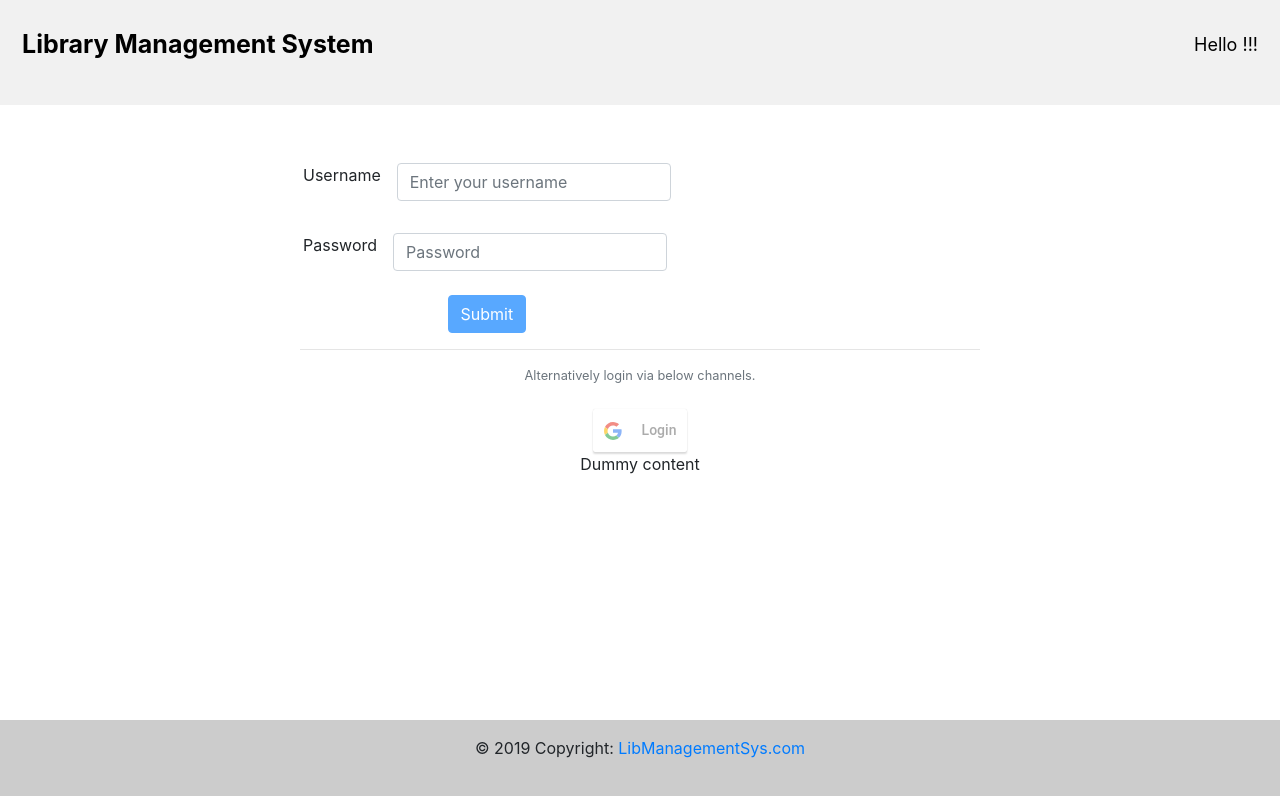
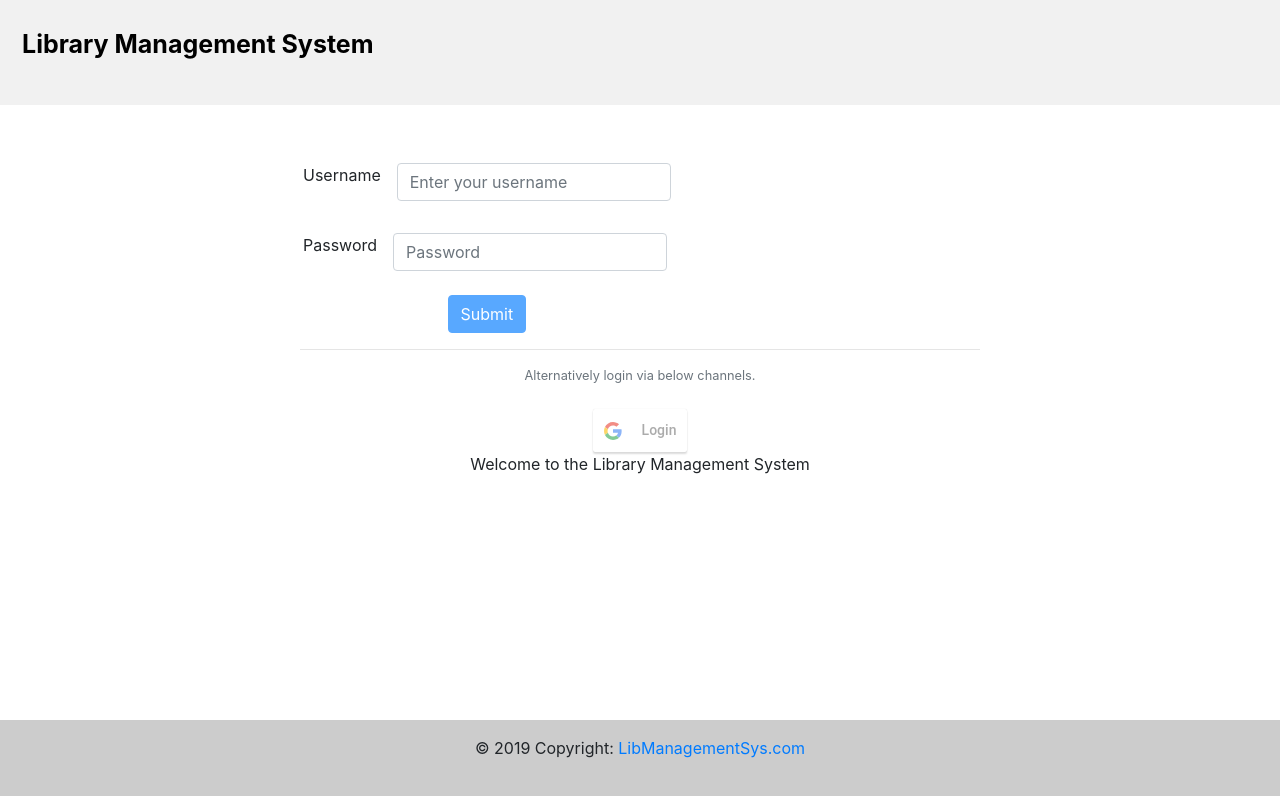
Before and after one commit to SuprasannaBhaumik/library-management-system, a React (Create React App) app: page /home in a window 1280 px wide. Shown: the top 796 px of the page. Built offline with nearby package versions, Linux system fonts and the light colour scheme.

Commit message:
with logged in users redirected to landing page on successful login

```diff
--- a/package.json
+++ b/package.json
@@ -8,13 +8,17 @@
     "@types/react": "16.8.19",
     "@types/react-dom": "16.8.4",
     "@types/react-facebook-login": "^4.1.0",
+    "@types/react-router-dom": "^4.3.3",
     "bootstrap": "^4.3.1",
     "react": "^16.8.6",
     "react-bootstrap": "^1.0.0-beta.9",
+    "react-bootstrap-tabs": "^1.0.2",
     "react-dom": "^16.8.6",
     "react-facebook-login": "^4.1.1",
     "react-google-login": "^5.0.4",
     "react-linkedin-login-oauth2": "^1.0.6",
+    "react-navigation": "^3.11.0",
+    "react-router-dom": "^5.0.1",
     "react-scripts": "3.0.1",
     "typescript": "3.5.1"
   },
--- a/src/App.tsx
+++ b/src/App.tsx
@@ -1,24 +1,29 @@
 import React from 'react';
+
 import './App.css';
 
 import Login from './login/view/Login';
-
 import GoogleLogin from 'react-google-login';
-import FacebookLogin from 'react-facebook-login';
+// import FacebookLogin from 'react-facebook-login';
 
 import LMSHeader  from './application/view/LMSHeader';
 import LMSFooter  from './application/view/LMSFooter';
+import Home from './application/view/Home';
+
 import Form from 'react-bootstrap/Form';
-
 import Row from 'react-bootstrap/Row';
 import Col from 'react-bootstrap/Col';
 
+import { Redirect, Route, Switch } from 'react-router-dom';
+
 interface InternalState {
     username: string;
+    imgUrl: string;
+    loggedIn: boolean;
 }
 
-interface Props {
-
+interface Props{
+    // history: any;
 }
 
 class App extends React.Component<Props, InternalState> {
@@ -29,12 +34,15 @@ class App extends React.Component<Props, InternalState> {
         super(props);
 
         this.state ={
-            username: ''
+            username: '',
+            imgUrl: '',
+            loggedIn: false
         }
 
         this.responseGoogle = this.responseGoogle.bind(this);
         this.responseFacebook = this.responseFacebook.bind(this);
         this.failureGoogle = this.failureGoogle.bind(this);
+        this.navigateToHome = this.navigateToHome.bind(this);
     }
 
 
@@ -42,7 +50,7 @@ class App extends React.Component<Props, InternalState> {
     public render() {
         return (
             <div className="App">
-                <LMSHeader username={this.state.username}/>
+                <LMSHeader username={this.state.username} imgUrl={this.state.imgUrl}/>
                 {this.state.username === '' &&
                 <div className="encloser">
                     <Login/>
@@ -74,9 +82,10 @@ class App extends React.Component<Props, InternalState> {
 
                 </div>
                 }
-                <div className="content">
-                    <span>Dummy content</span>
-                </div>
+                {this.state.loggedIn ? <Redirect to="/home" />: null}
+                <Switch>
+                    <Route path='/home' exact component={Home}/>
+                </Switch>
                 <LMSFooter/>
             </div>
         );
@@ -84,13 +93,17 @@ class App extends React.Component<Props, InternalState> {
 
     public responseGoogle(response: any){
         this.setState({
-            username: response.w3.ofa
+            username: response.profileObj.givenName,
+            imgUrl: response.profileObj.imageUrl,
+            loggedIn: true
         });
+        // , () => this.navigateToHome()
     }
 
     public responseFacebook(response: any) {
         this.setState({
-            username: response.w3.ofa
+            username: response.profileObj.givenName,
+            imgUrl: ''
         });
     }
 
@@ -98,6 +111,10 @@ class App extends React.Component<Props, InternalState> {
         // login failed
     }
 
+    public navigateToHome() {
+        return <Redirect to="/home" />
+    }
+
 }
 
 export default App;
--- /dev/null
+++ b/src/application/view/Home.tsx
@@ -0,0 +1,25 @@
+import React from 'react';
+
+interface InternalState {
+
+}
+
+interface Props {
+
+}
+
+class Home extends React.Component<Props, InternalState> {
+
+
+    componentWillMount(){
+    }
+
+    render(){
+        return(
+            <span>Welcome to the Library Management System</span>
+        );
+    }
+
+}
+
+export default Home;
--- a/src/application/view/LMSHeader.tsx
+++ b/src/application/view/LMSHeader.tsx
@@ -1,13 +1,20 @@
 import React from 'react';
 
-const LMSHeader = (props: any) => {
+interface Props {
+    username: string;
+    imgUrl: string;
+}
+
+const LMSHeader = (props: Props) => {
     return (
         <React.Fragment>
             <div className="header">
                 <p className="logo">Library Management System</p>
+                {props.username &&
                 <div className="header-right">
-                    <p> Hello {props.username}!!!</p>
+                    <p> Hello {props.username}!!!</p><img src={props.imgUrl} alt="profile" width="40" height="40" className="rounded-circle"/>
                 </div>
+                }
             </div>
         </React.Fragment>
     )
--- a/src/index.tsx
+++ b/src/index.tsx
@@ -2,5 +2,10 @@ import React from 'react';
 import ReactDOM from 'react-dom';
 import './index.css';
 import App from './App';
+import { BrowserRouter } from 'react-router-dom';
 
-ReactDOM.render( <App/>, document.getElementById('root'));
+ReactDOM.render(
+    <BrowserRouter>
+        <App/>
+    </BrowserRouter>,
+    document.getElementById('root'));
```
Also changed, not shown: src/application/view/Library.tsx (added, +24 -0 lines), 1 other file (tests, documents, lock files or other folders).
